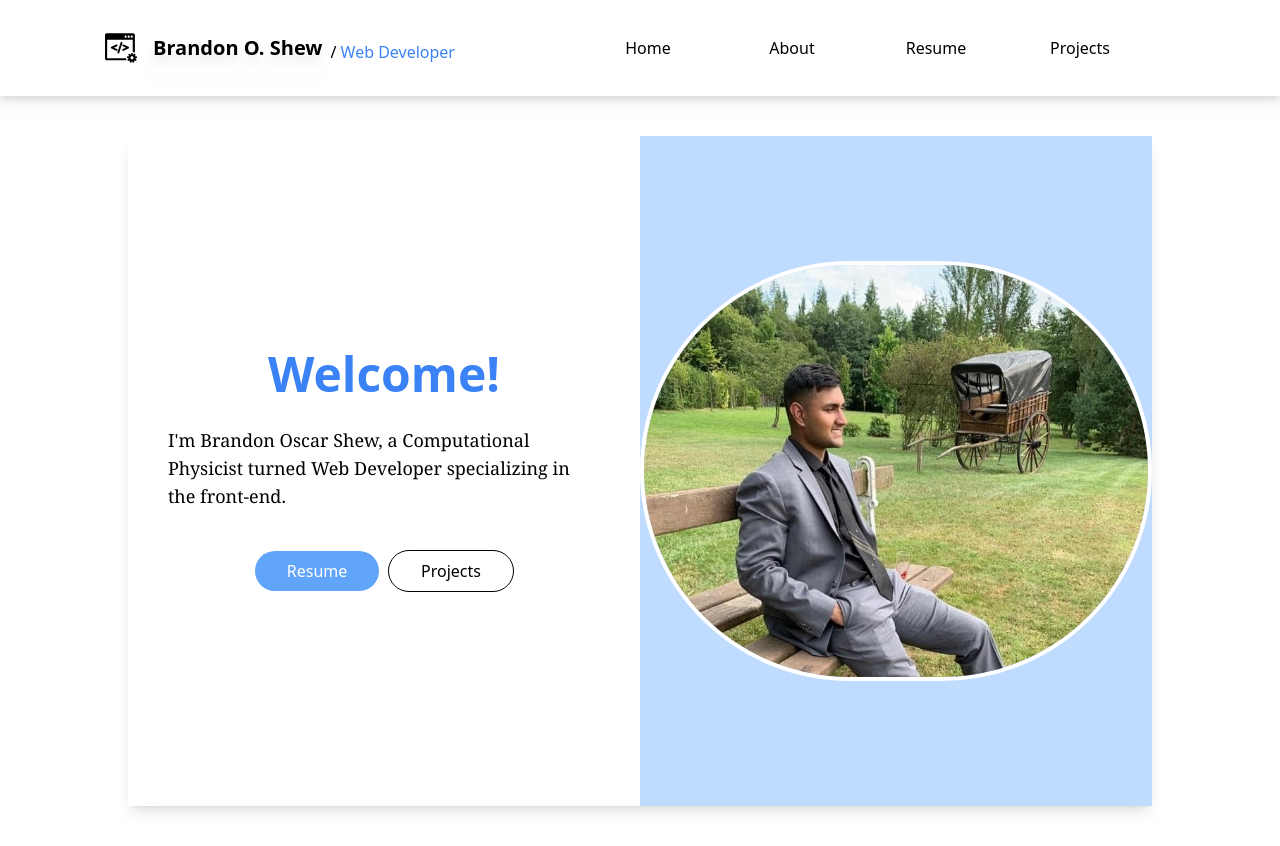
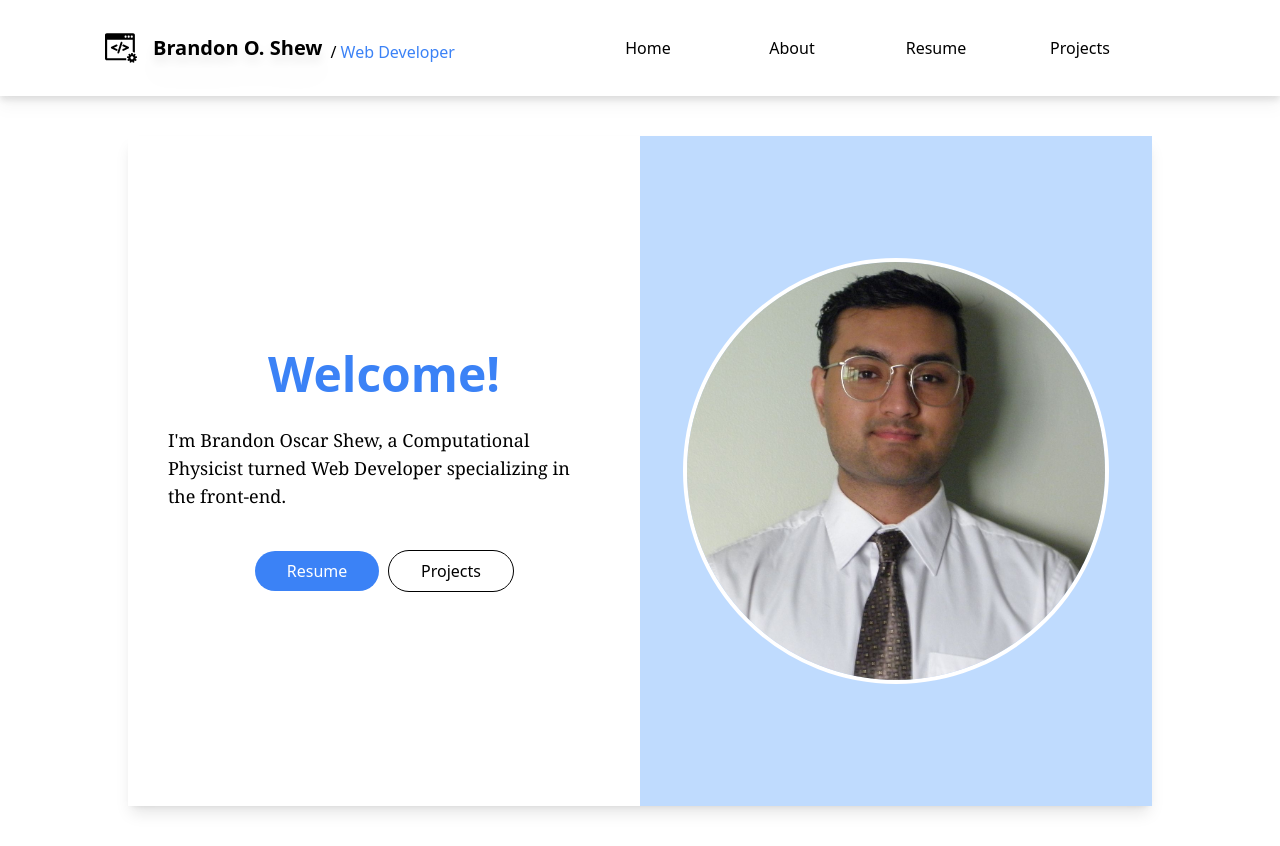
Before and after one commit to BrandonO-98/Portfolio, a React (Create React App) app: page / in a window 1280 px wide. Built offline with nearby package versions, Linux system fonts and the light colour scheme.

Commit message:
A professional img is required

```diff
--- a/src/components/sections/hero/Hero.jsx
+++ b/src/components/sections/hero/Hero.jsx
@@ -1,6 +1,6 @@
 import React from 'react';
 // import closeup from 'assets/images/closeup.jpg';
-import bodyshot from 'assets/images/bodyshot2.jpg';
+import bodyshot from 'assets/images/formal.jpg';
 
 export default function Hero() {
   return (
@@ -13,12 +13,12 @@ export default function Hero() {
             specializing in the front-end.
           </p>
           <ul className="grid grid-cols-2 items-center justify-items-center">
-            <li className="grid"><a href="/" className="bg-blue-400 text-white px-8 py-2 mr-1 rounded-full">Resume</a></li>
+            <li className="grid"><a href="/" className="bg-blue-500 text-white px-8 py-2 mr-1 rounded-full">Resume</a></li>
             <li className="grid"><a href="/" className="border-black border px-8 py-2 ml-1 rounded-full">Projects</a></li>
           </ul>
         </div>
         <div className="grid bg-blue-200 h-full w-full items-center justify-items-center">
-          <img src={bodyshot} alt="Close-up of Brandon" className="h-10/12 object rounded-full border-4 border-white" />
+          <img src={bodyshot} alt="Close-up of Brandon" className="w-5/6 object-fit rounded-full border-4 border-white mx-4" />
         </div>
 
       </div>
```
Also changed, not shown: src/assets/images/formal.jpg (added).
